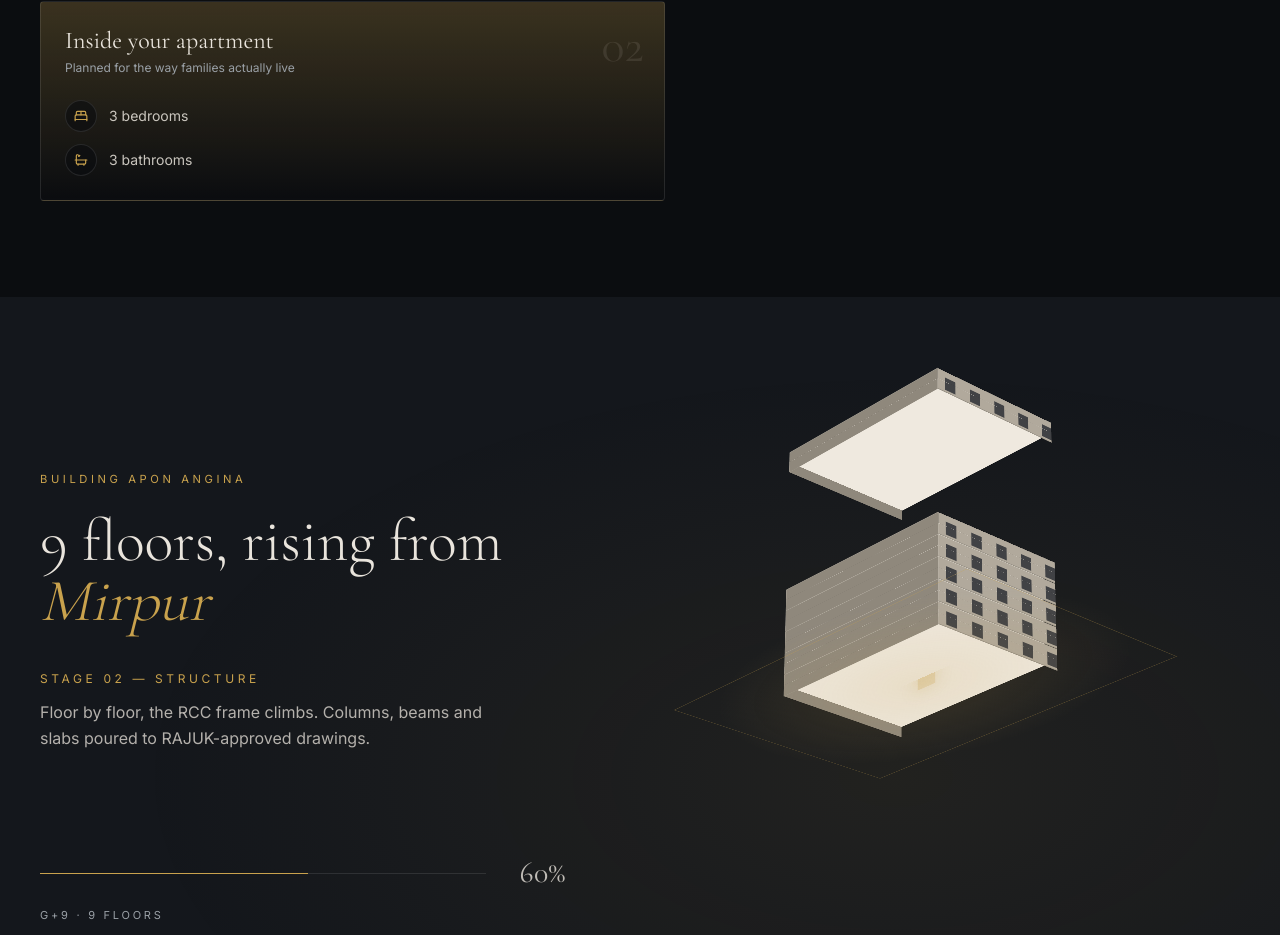
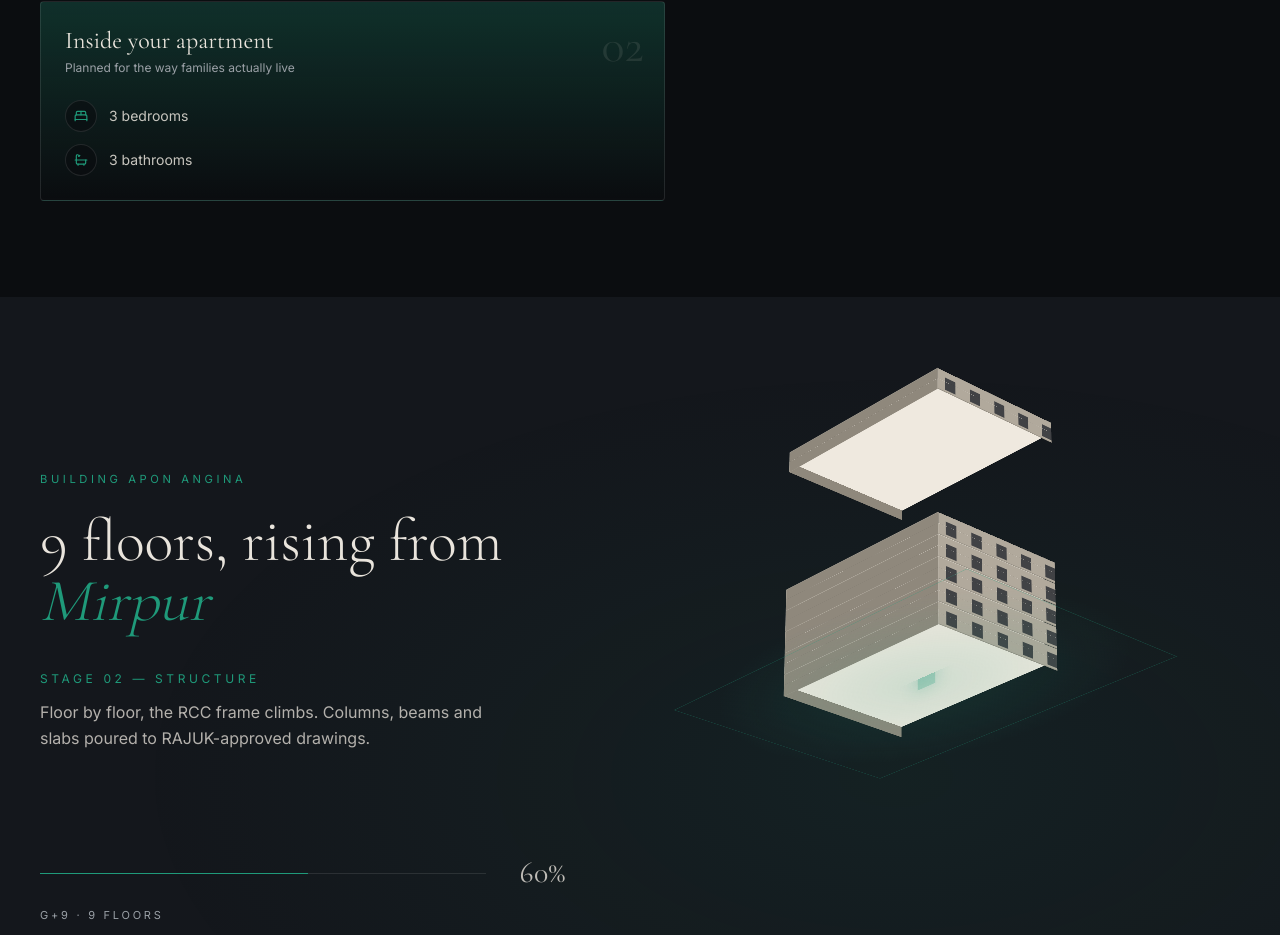
Before and after one commit to project-lambda/fortress-group, a Next.js app: page /projects/fortress-apon-angina-1300-sft-mirpur in a window 1280 px wide. Shown: the part 1862-2797 px from the top of the page. Built offline with nearby package versions, Linux system fonts and the light colour scheme.

Commit message:
Switch accent from gold to the logo's green (#1f9a7a / #38b080)
Co-Authored-By: Claude Fable 5.1 <noreply@anthropic.com>

```diff
--- a/src/app/globals.css
+++ b/src/app/globals.css
@@ -7,8 +7,8 @@
   --color-stone: #e9e4dc;
   --color-sand: #f5f1ea;
   --color-mist: #9aa0a6;
-  --color-gold: #c9a24d;
-  --color-gold-2: #e3c67a;
+  --color-gold: #1f9a7a;
+  --color-gold-2: #38b080;
   --font-display: var(--font-display);
   --font-sans: var(--font-sans);
   --ease-out-expo: cubic-bezier(0.16, 1, 0.3, 1);
--- a/src/components/Construction.tsx
+++ b/src/components/Construction.tsx
@@ -23,7 +23,7 @@ function Facade({ w, h, base, lit, glass }: { w: number; h: number; base: string
   return (
     <div className="absolute inset-0" style={{ width: w, height: h, background: base, borderBottom: "1px solid rgba(0,0,0,.18)" }}>
       <div className="absolute inset-0" style={WINDOWS(glass)} />
-      <motion.div className="absolute inset-0" style={{ opacity: lit, ...WINDOWS("rgba(255,214,120,.95)"), filter: "drop-shadow(0 0 6px rgba(255,200,90,.9))" }} />
+      <motion.div className="absolute inset-0" style={{ opacity: lit, ...WINDOWS("rgba(190,255,225,.95)"), filter: "drop-shadow(0 0 6px rgba(120,230,180,.9))" }} />
     </div>
   );
 }
@@ -73,8 +73,8 @@ export default function Construction({ structure, title, eyebrow = "How a Fortre
   return (
     <section ref={ref} className="relative h-[320vh] bg-ink-2">
       <div className="sticky top-0 h-screen overflow-hidden">
-        <div className="absolute inset-0 bg-[radial-gradient(ellipse_at_70%_60%,rgba(201,162,77,0.08),transparent_60%)]" />
-        <motion.div className="absolute inset-0 bg-[radial-gradient(ellipse_at_70%_50%,rgba(227,198,122,0.35),transparent_55%)]" style={{ opacity: glow }} />
+        <div className="absolute inset-0 bg-[radial-gradient(ellipse_at_70%_60%,rgba(31,154,122,0.08),transparent_60%)]" />
+        <motion.div className="absolute inset-0 bg-[radial-gradient(ellipse_at_70%_50%,rgba(56,176,128,0.35),transparent_55%)]" style={{ opacity: glow }} />
         <div className="relative mx-auto grid h-full max-w-[1600px] grid-cols-1 lg:grid-cols-[0.9fr_1.1fr] items-center px-5 md:px-10 gap-8">
           <div className="pt-24 lg:pt-0 z-10">
             <Reveal><p className="eyebrow mb-6">{eyebrow}</p></Reveal>
@@ -97,13 +97,13 @@ export default function Construction({ structure, title, eyebrow = "How a Fortre
           <div className="relative h-[55vh] lg:h-full scale-[0.55] sm:scale-75 lg:scale-100 origin-center" style={{ perspective: 2400 }}>
             <motion.div className="absolute inset-0" style={{ transformStyle: "preserve-3d", rotateX: rotX, rotateY: rotY, y: lift }}>
               {/* ground: a flat plate lying at level 0 */}
-              <motion.div className="absolute left-1/2 top-1/2" style={{ width: W * 2.2, height: D * 2.2, x: -W * 1.1, y: -D * 1.1, rotateX: 90, scale: slab, opacity: slabOp, marginTop: H / 2, background: "radial-gradient(ellipse at center, rgba(201,162,77,.16), rgba(20,23,28,0) 68%)", outline: "1px solid rgba(201,162,77,.28)", outlineOffset: -36 }} />
+              <motion.div className="absolute left-1/2 top-1/2" style={{ width: W * 2.2, height: D * 2.2, x: -W * 1.1, y: -D * 1.1, rotateX: 90, scale: slab, opacity: slabOp, marginTop: H / 2, background: "radial-gradient(ellipse at center, rgba(31,154,122,.16), rgba(20,23,28,0) 68%)", outline: "1px solid rgba(31,154,122,.28)", outlineOffset: -36 }} />
               {/* lift core rises ahead of the floors */}
-              <motion.div className="absolute left-1/2 top-1/2" style={{ width: 26, height: n * H, x: -13, y: -n * H + H / 2, z: -10, scaleY: core, transformOrigin: "bottom", background: "linear-gradient(180deg, rgba(201,162,77,.95), rgba(201,162,77,.3))", boxShadow: "0 0 24px rgba(201,162,77,.25)" }} />
+              <motion.div className="absolute left-1/2 top-1/2" style={{ width: 26, height: n * H, x: -13, y: -n * H + H / 2, z: -10, scaleY: core, transformOrigin: "bottom", background: "linear-gradient(180deg, rgba(31,154,122,.95), rgba(31,154,122,.3))", boxShadow: "0 0 24px rgba(31,154,122,.25)" }} />
               {Array.from({ length: basements }).map((_, i) => <Floor key={`b${i}`} i={i} n={basements} progress={progress} lit={lit} below />)}
               {Array.from({ length: n }).map((_, i) => <Floor key={i} i={i} n={n} progress={progress} lit={lit} />)}
               {/* rooftop crown */}
-              <motion.div className="absolute left-1/2 top-1/2" style={{ width: W * 0.55, height: D * 0.55, x: -W * 0.275, y: crownDrop, opacity: crown, marginTop: -(n - 1) * H - H / 2 - (D * 0.55) / 2 - 6, rotateX: 90, background: "linear-gradient(135deg,#e3c67a,#c9a24d)", boxShadow: "0 0 50px rgba(227,198,122,.7)" }} />
+              <motion.div className="absolute left-1/2 top-1/2" style={{ width: W * 0.55, height: D * 0.55, x: -W * 0.275, y: crownDrop, opacity: crown, marginTop: -(n - 1) * H - H / 2 - (D * 0.55) / 2 - 6, rotateX: 90, background: "linear-gradient(135deg,#38b080,#1f9a7a)", boxShadow: "0 0 50px rgba(56,176,128,.7)" }} />
             </motion.div>
           </div>
         </div>
--- a/src/components/Navbar.tsx
+++ b/src/components/Navbar.tsx
@@ -69,7 +69,7 @@ export default function Navbar() {
             transition={{ duration: 0.9, ease: [0.76, 0, 0.24, 1] }}
             className="fixed inset-0 z-40 bg-ink-2 overflow-hidden"
           >
-            <div className="absolute inset-0 opacity-20 bg-[radial-gradient(ellipse_at_top_right,_rgba(201,162,77,0.5),transparent_60%)]" />
+            <div className="absolute inset-0 opacity-20 bg-[radial-gradient(ellipse_at_top_right,_rgba(31,154,122,0.5),transparent_60%)]" />
             <div className="relative mx-auto max-w-[1600px] px-5 md:px-10 pt-32 pb-12 h-full grid lg:grid-cols-[1.2fr_1fr] gap-12 overflow-y-auto">
               <ul className="space-y-2">
                 {links.map((l, i) => (
--- a/src/components/Splash.tsx
+++ b/src/components/Splash.tsx
@@ -62,10 +62,10 @@ export default function Splash() {
                 <motion.path d={TOWER.outline} stroke="#e9e4dc" strokeWidth="1.4" {...stroke} {...draw(0.3, 1.8)} />
                 <motion.path d={TOWER.core} stroke="rgba(233,228,220,.4)" strokeWidth="1" {...stroke} {...draw(0.6, 1.4)} />
                 <motion.path d={TOWER.floors} stroke="rgba(233,228,220,.5)" strokeWidth="0.8" {...stroke} {...draw(0.9, 1.5)} />
-                <motion.path d={TOWER.windows} stroke="rgba(201,162,77,.9)" strokeWidth="1.2" {...stroke} {...draw(1.3, 1.3)} />
+                <motion.path d={TOWER.windows} stroke="rgba(31,154,122,.9)" strokeWidth="1.2" {...stroke} {...draw(1.3, 1.3)} />
                 <motion.path d={TOWER.balconies} stroke="#e9e4dc" strokeWidth="1" {...stroke} {...draw(1.5, 1.2)} />
-                <motion.path d={TOWER.crown} stroke="#c9a24d" strokeWidth="1.4" {...stroke} {...draw(2.1, 0.8)} />
-                <motion.circle cx="120" cy="52" r="3" fill="#e3c67a" initial={{ scale: 0, opacity: 0 }} animate={{ scale: [0, 1.6, 1], opacity: 1 }} transition={{ delay: 2.8, duration: 0.5 }} />
+                <motion.path d={TOWER.crown} stroke="#1f9a7a" strokeWidth="1.4" {...stroke} {...draw(2.1, 0.8)} />
+                <motion.circle cx="120" cy="52" r="3" fill="#38b080" initial={{ scale: 0, opacity: 0 }} animate={{ scale: [0, 1.6, 1], opacity: 1 }} transition={{ delay: 2.8, duration: 0.5 }} />
               </motion.svg>
             </div>
           </motion.div>
```
